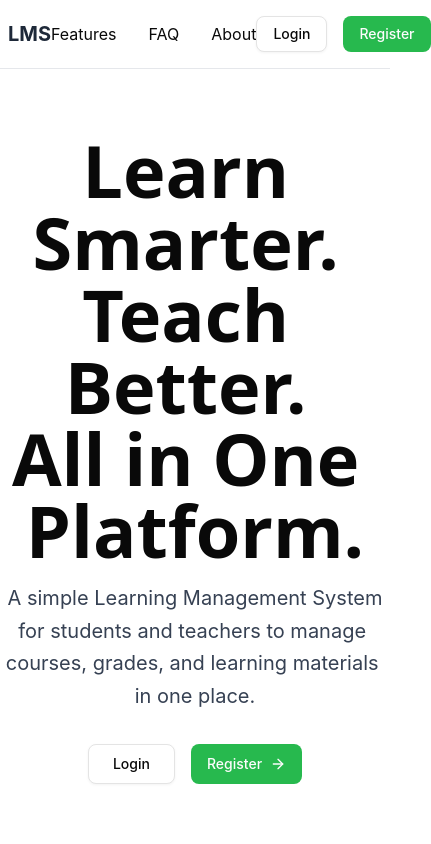
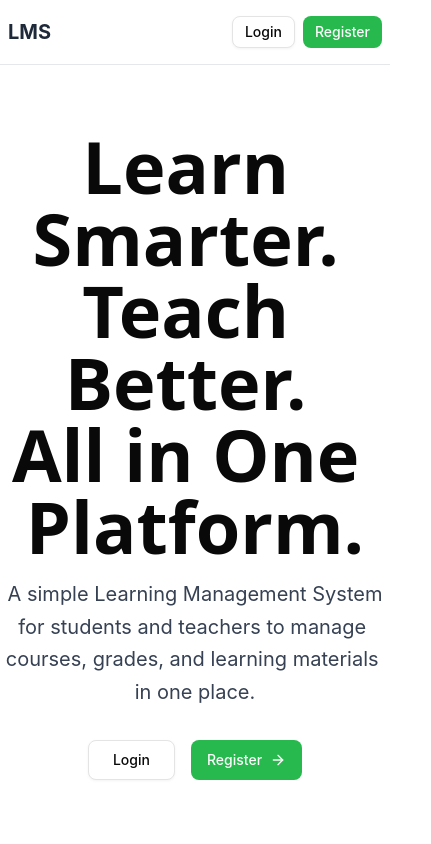
Before and after one commit to theekshana-nirmal/lms-frontend, a React (Vite) app: page / in a window 390 px wide. Shown: the top 844 px of the page, 431 px wide, since content can reach past the window. Built offline with nearby package versions, Linux system fonts and the light colour scheme.

Commit message:
feat: update Navbar component for improved responsiveness and styling consistency

```diff
--- a/src/components/layout/Navbar.jsx
+++ b/src/components/layout/Navbar.jsx
@@ -7,19 +7,23 @@ const Navbar = () => {
     <nav className="max-w-full px-2 sm:px-8 lg:px-16 py-4 flex items-center justify-between border-b border-gray-200">
       <div className="font-bold text-xl text-gray-800">LMS</div>
 
-      <div className="flex gap-8">
+      <div className="hidden md:flex gap-4 lg:gap-8">
         {NAV_LINKS.map((link) => (
-          <Link key={link.name} to={link.href}>
+          <Link
+            key={link.name}
+            to={link.href}
+            className="hover:text-gray-600 transition-colors"
+          >
             {link.name}
           </Link>
         ))}
       </div>
 
-      <div className="flex gap-4">
-        <Button variant="outline" asChild>
+      <div className="flex gap-2 sm:gap-4">
+        <Button variant="outline" asChild size="sm">
           <Link to="/login">Login</Link>
         </Button>
-        <Button asChild>
+        <Button asChild size="sm">
           <Link to="/register">Register</Link>
         </Button>
       </div>
```
